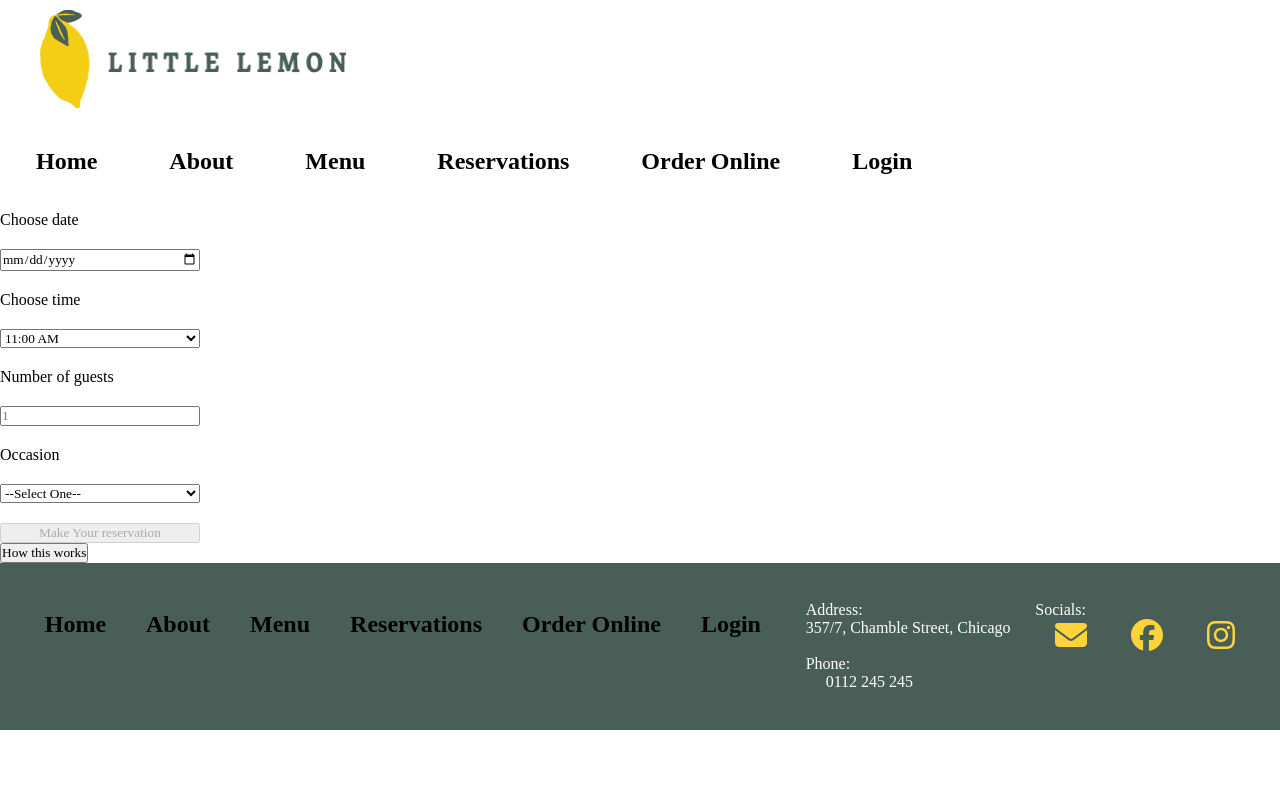
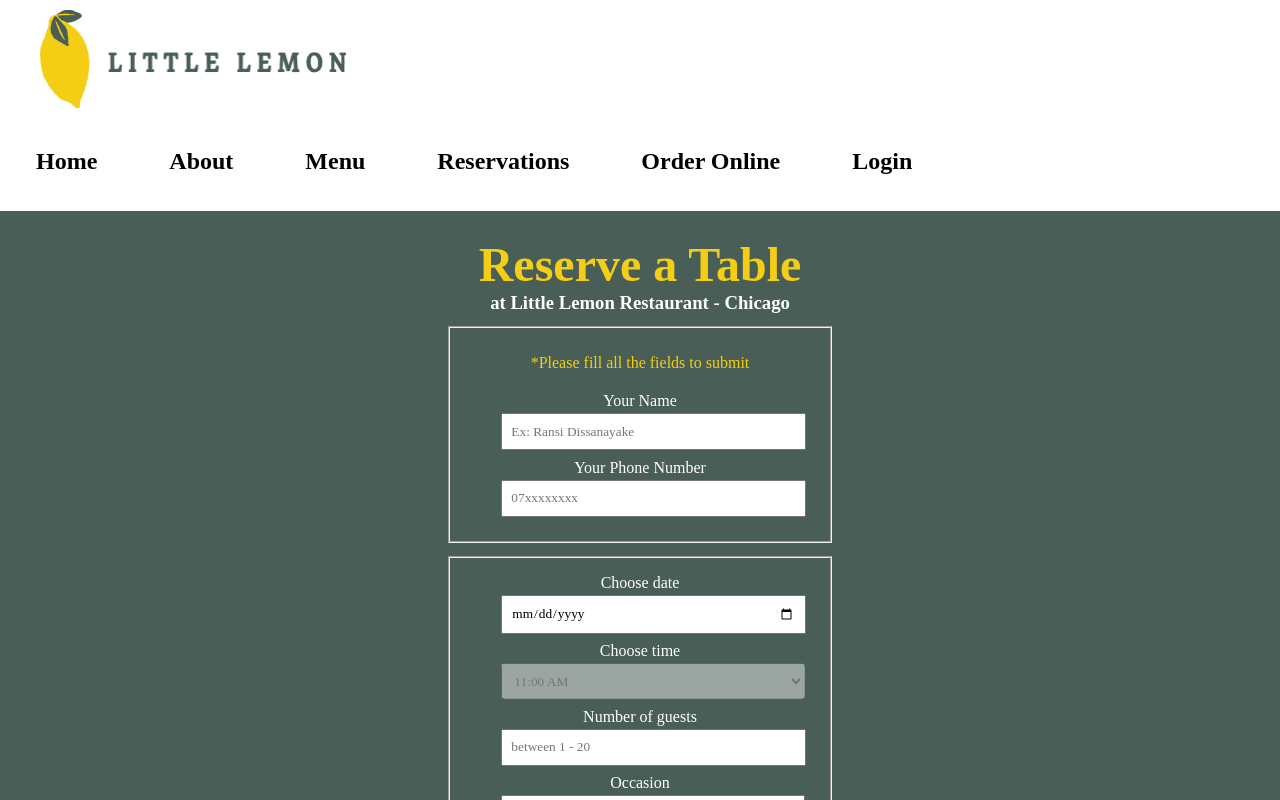
Before and after one commit to ransidis/table-bookig-system, a React (Create React App) app: page /reservations in a window 1280 px wide. Shown: the top 800 px of the page. Built offline with nearby package versions, Linux system fonts and the light colour scheme.

Commit message:
Table booking styled

```diff
--- a/src/pages/MockApi.js
+++ b/src/pages/MockApi.js
@@ -1,9 +1,7 @@
 export function fetchAPI(date) {
 
     const mockData = {
-      '2024-01-17': ['10:00 AM', '11:00 AM', '02:00 PM'],
-      '2024-01-18': ['09:00 AM', '01:00 PM', '03:00 PM'],
-      '2024-01-01': ['09:00 AM', '11:00 AM', '01:00 PM'],
+  '2024-01-01': ['08:00 AM', '01:00 PM', '05:00 PM'],
   '2024-01-02': ['10:00 AM', '02:00 PM', '04:00 PM'],
   '2024-01-03': ['08:00 AM', '12:00 PM', '03:00 PM'],
   '2024-01-04': ['11:00 AM', '01:00 PM', '05:00 PM'],
--- a/src/pages/TableReserve.css
+++ b/src/pages/TableReserve.css
@@ -0,0 +1,88 @@
+.title{
+    padding-top: 2%;
+}
+
+.container{
+    background-color: #495E57;
+    color: white;
+}
+
+fieldset{
+    padding: 1rem 3rem;
+    margin: 1% 35%;
+
+}
+
+.title{
+    text-align: center;
+}
+
+input{
+    margin: 1% 1% 3% 1%;
+    padding: 3%;
+    width: 100%;
+}
+
+input[type='submit']{
+    background-color: #F4CE14;
+    color: black;
+}
+
+input[type='submit']:disabled{
+    background-color: #a18705;
+    color: black;
+}
+
+input:focus:invalid{
+    border: 2px solid red;
+
+}
+
+select{
+    margin: 1% 1% 3% 1%;
+    padding: 3%;
+    width: 107%;
+}
+
+.title h1{
+    color: #F4CE14;
+    font-size: 3rem;
+}
+
+form p{
+    color: #F4CE14;
+}
+
+.fields #notice{
+    background-color: aliceblue;
+    color: red;
+    text-align: center;
+    padding: 1rem;
+}
+
+
+@media screen and (max-width: 768px) {
+
+.title h1{
+    margin-top: 10px;
+    color: #F4CE14;
+    font-size: 2rem;
+}
+.title h3{
+    font-size: 1rem;
+    margin-top: 5px;
+    margin-bottom: 1rem;
+}
+
+.container{
+    background-color: #495E57;
+    color: white;
+}
+
+fieldset{
+    padding: 1rem 3rem;
+    margin: 1% 0%;
+
+}
+
+}
--- a/src/pages/TableReserve.js
+++ b/src/pages/TableReserve.js
@@ -1,13 +1,23 @@
 import React, { useState } from "react";
 import TableReserveForm from "./TableReserveForm";
+import './TableReserve.css'
 
 function TableReserve() {
   const [availableoccasions, setAvailableOccasions] = useState(["--Select One--", "Birthday", "Anniversary", "Other"]);
 
   return (
-    <>
+    <div className="container">
+    <div className="title">
+      <h1>Reserve a Table</h1>
+      <h3>at Little Lemon Restaurant - Chicago</h3>
+
+    </div>
+    <div className="fields">
       <TableReserveForm availableoccasions={availableoccasions} />
-    </>
+      <p id="notice">Notice: This Sample Booking system fetches data from a local API, please select a date for reservation between 2024 Jan 1 to 2024 Jan 30 to check it's functionality. Thanks</p>
+    </div>
+
+    </div>
   );
 }
 
--- a/src/pages/TableReserveForm.js
+++ b/src/pages/TableReserveForm.js
@@ -7,6 +7,8 @@ function TableReserveForm(props) {
   const [guests, setGuests] = useState("");
   const [occasion, setOccasion] = useState("");
   const [availableTimes, setAvailableTimes] = useState([]);
+  const [name, setName] = useState("")
+  const [phone,setPhone] = useState("")
 
   useEffect(() => {
     fetchAvailableTimes(new Date().toISOString().split('T')[0]);
@@ -22,9 +24,15 @@ function TableReserveForm(props) {
       });
   };
 
-  const handleSubmit = () => {
-    // Handle form submission
-    alert('Reservation Successful!');
+  const handleSubmit = (e) => {
+    e.preventDefault();
+    setName('')
+    setGuests('')
+    setOccasion('')
+    setPhone('')
+    setDate(new Date())
+
+    document.getElementById('output').innerHTML = `Reservation Successfull! <br/> You have reserved tables for ${guests} guest(s) on ${date} at ${time}`;
   };
 
   const handleDateChange = (e) => {
@@ -33,32 +41,45 @@ function TableReserveForm(props) {
     fetchAvailableTimes(newDate);
   };
 
-  function infoMessage(){
-    alert('Booking system fetches data from a local API, please select a date for reservation between 2024 Jan 1 to 2024 Jan 30. Thanks')
-  }
+
 
   return (
     <>
-      <form style={{ display: 'grid', maxWidth: '200px', gap: '20px' }} onSubmit={handleSubmit}>
-        <label htmlFor="res-date">Choose date</label>
-        <input type="date" id="res-date" value={date} onChange={handleDateChange} />
-        <label htmlFor="res-time">Choose time</label>
-        <select id="res-time" value={time} onChange={(e) => setTime(e.target.value)}>
+      <form  onSubmit={handleSubmit} style={{textAlign:'center'}}>
+      <fieldset>
+        <p>*Please fill all the fields to submit</p>
+        <label htmlFor="res-name">Your Name</label><br/>
+        <input required type="text" id="res-name" placeholder='Ex: Ransi Dissanayake' value={name} onChange={(e)=>setName(e.target.value)} /><br/>
+
+        <label htmlFor="res-phone">Your Phone Number</label><br/>
+        <input required type="text" id="res-phone" placeholder='07xxxxxxxx' pattern='07[0-9]{8}' value={phone} onChange={(e)=>setPhone(e.target.value) } /><br/>
+      </fieldset>
+      <fieldset>
+        <label htmlFor="res-date">Choose date</label><br/>
+        <input required type="date" id="res-date" value={date} onChange={handleDateChange} /><br/>
+
+        <label htmlFor="res-time">Choose time</label><br/>
+        <select required id="res-time" value={time} disabled={!date} onChange={(e) => setTime(e.target.value)}><br/>
           {availableTimes.map((availableTime) => (
-            <option key={availableTime}>{availableTime}</option>
+            <option key={availableTime} >{availableTime}</option>
           ))}
-        </select>
-        <label htmlFor="guests">Number of guests</label>
-        <input type="number" placeholder="1" min="1" max="10" id="guests" value={guests} onChange={(e) => setGuests(e.target.value)} />
-        <label htmlFor="occasion">Occasion</label>
-        <select id="occasion" value={occasion} onChange={(e) => setOccasion(e.target.value)}>
+        </select><br/>
+
+        <label htmlFor="guests">Number of guests</label><br/>
+        <input required type="number" placeholder="between 1 - 20" min="1" max="20" id="guests" value={guests} onChange={(e) => setGuests(e.target.value)} /><br/>
+
+        <label htmlFor="occasion">Occasion</label><br/>
+        <select required id="occasion" value={occasion} onChange={(e) => setOccasion(e.target.value)}><br/>
           {props.availableoccasions.map((availableoccasion) => (
             <option key={availableoccasion}>{availableoccasion}</option>
           ))}
         </select>
-        <input type="submit" value="Make Your reservation" disabled={!date || !time || !guests || !occasion} />
+        <br/><input type="submit" value="Make Your reservation" disabled={!date || !time || !guests || !occasion} />
+        <div id="output">
+
+        </div>
+        </fieldset>
       </form>
-      <input type="button" onClick={infoMessage} value="How this works"/>
     </>
   );
 }
```
Also changed, not shown: src/pages/tables.jpg (added).
